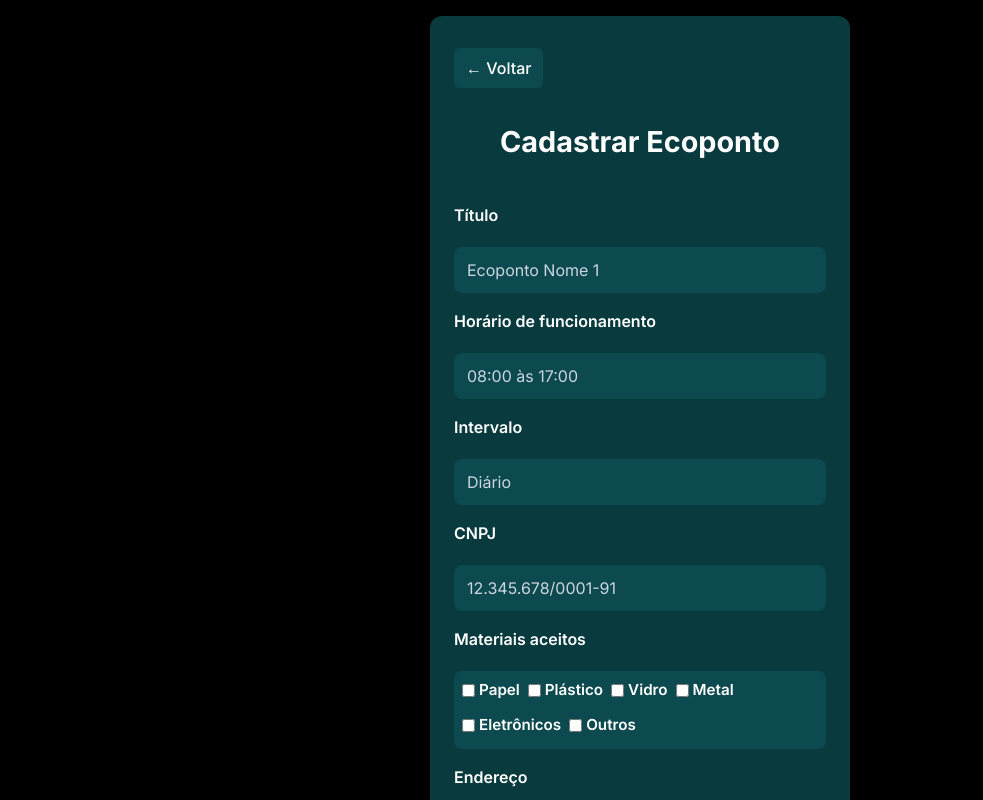
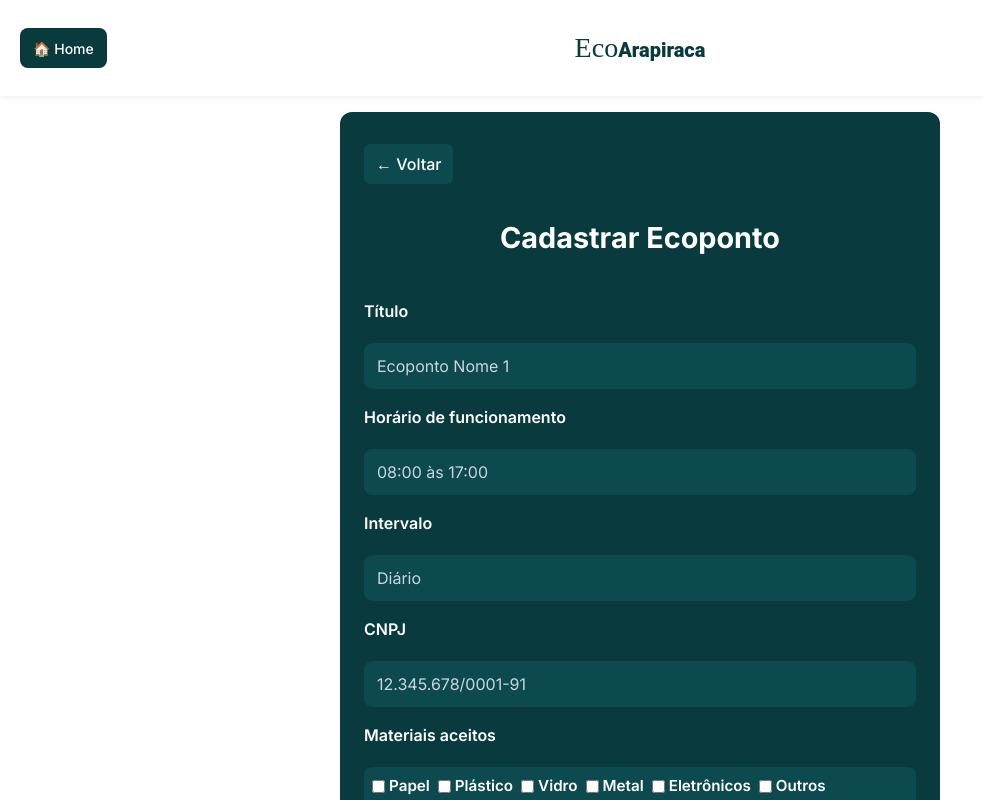
Before and after one commit to matheusrodrigues1/ecopontos-frontend, a Next.js app: page /ecopoints/cadastrar in a window 1280 px wide. Shown: the top 800 px of the page, without its empty margins (0-983 px from the left). Built offline with nearby package versions, Linux system fonts and the light colour scheme; a web font is replaced by a local one.

Commit message:
fix: ajustado tamanho do form e adicionado navbar padrao

```diff
--- a/src/app/ecopoints/cadastrar/page.tsx
+++ b/src/app/ecopoints/cadastrar/page.tsx
@@ -6,6 +6,7 @@ import { cadastrar } from "./cadastrar";
 import { useToastContext } from "@/contexts/ToastContext";
 import { EcoPoint } from "@/app/types/ecopoints/ecopoints";
 import styles from "./style.module.css";
+import Navbar from "@/app/navbar/navbar";
 
 const MATERIALS = ["Papel", "Plástico", "Vidro", "Metal", "Eletrônicos", "Outros"];
 
@@ -70,6 +71,8 @@ const Cadastrar = () => {
   };
 
   return (
+    <>
+      <Navbar />
       <div className={styles.pageContainer}>
         <div className={styles.card}>
           <button className={styles.backButton} onClick={() => router.back()}>
@@ -157,6 +160,7 @@ const Cadastrar = () => {
           </form>
         </div>
       </div>
+    </>
   );
 };
 
--- a/src/app/ecopoints/cadastrar/style.module.css
+++ b/src/app/ecopoints/cadastrar/style.module.css
@@ -3,7 +3,7 @@
   justify-content: center;
   align-items: center;
   min-height: 100vh;
-  background-color: #000;
+  background-color: #ffffff;
   padding: 16px;
 }
 
@@ -12,7 +12,7 @@
   padding: 32px 24px;
   border-radius: 12px;
   width: 100%;
-  max-width: 420px;
+  max-width: 600px;
   display: flex;
   flex-direction: column;
   gap: 16px;
```
Lines whose indentation alone changed are shown as unchanged.
